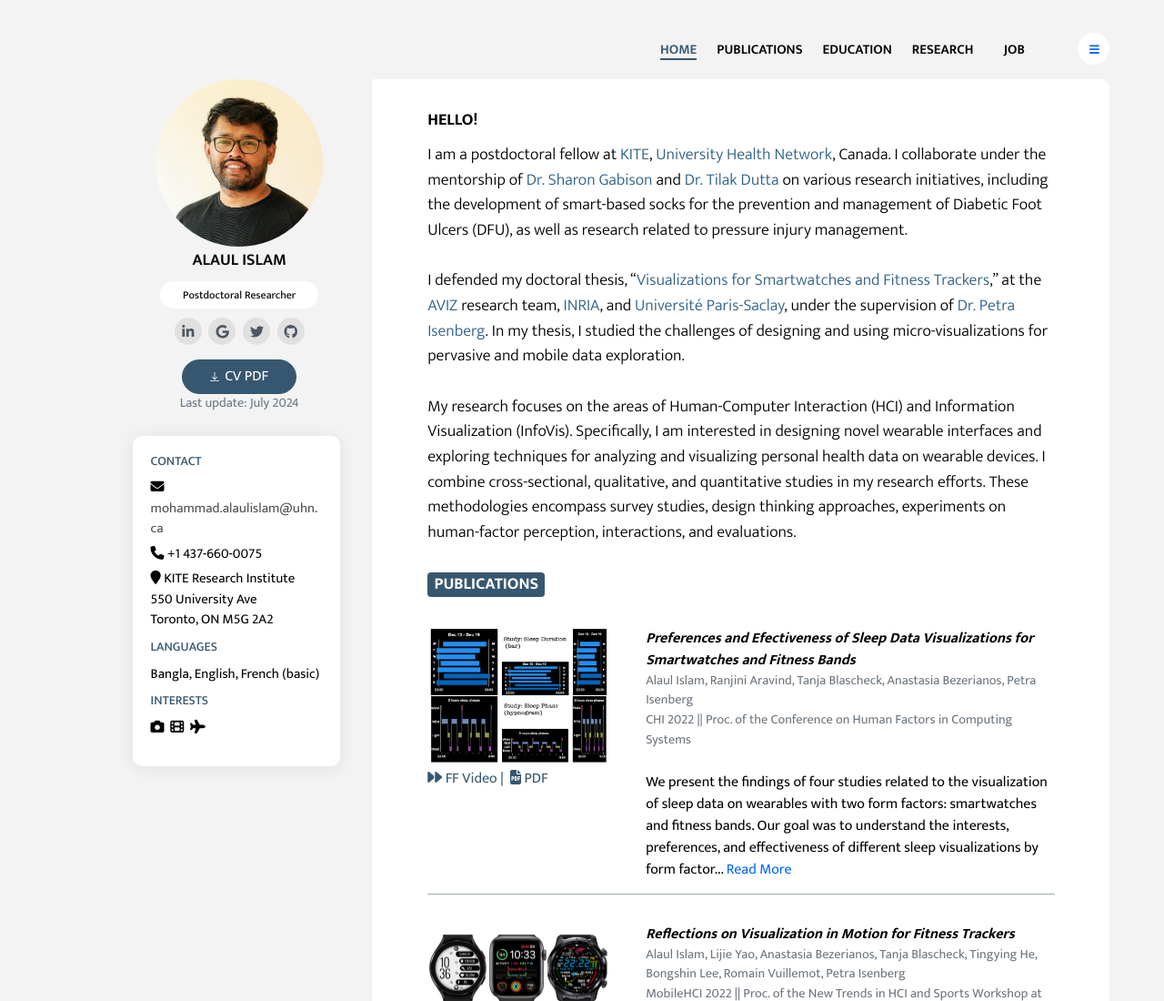
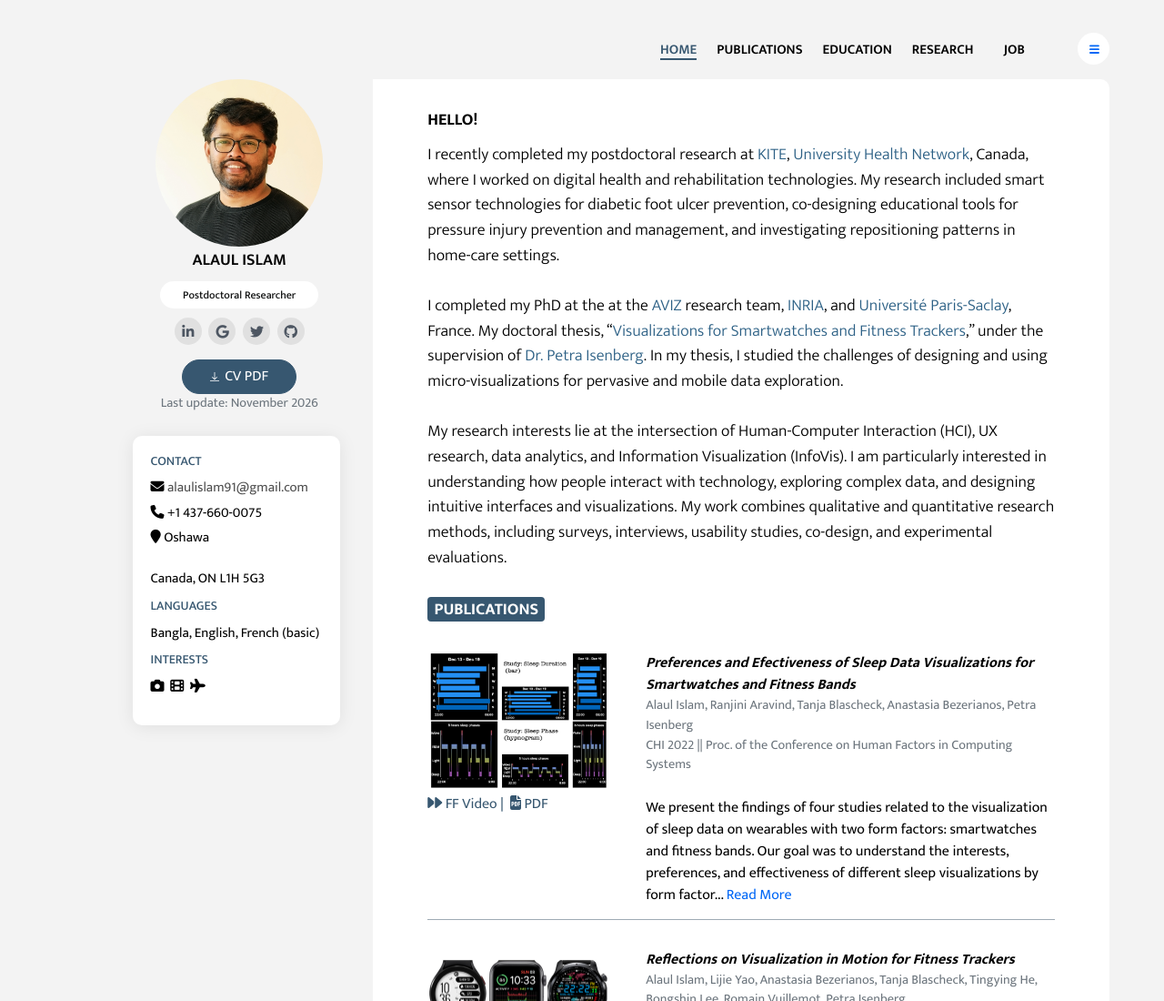
Before and after one commit to alaulislam/portfolio, a plain HTML site: page index.html in a window 1280 px wide. Shown: the top 1100 px of the page at 91% size. Drawn offline with Linux system fonts and the light colour scheme.

Commit message:
Revise CV link and update personal information
Updated CV link and contact information, revised introduction section.

```diff
--- a/index.html
+++ b/index.html
@@ -59,11 +59,11 @@
           </a>
       </nav>
         <div class="text-center">
-          <a href="CV/Mohammad_Alaul_Islam_CV.pdf" target="_blank">
+          <a href="CV/CV/Mohammad_Alaul_Islam_CV_R1Nov2026.pdf" target="_blank">
             <button class="btn btn-download-cv btn-primary rounded-pill">
               <img src="assets/images/download.svg" alt="download" class="btn-img">CV PDF</button>
           </a>
-          <figcaption class="figure-caption">Last update: July 2024</figcaption>
+          <figcaption class="figure-caption">Last update: November 2026</figcaption>
         </div>
        </div>
         </br>
@@ -74,8 +74,8 @@
               <p class="text-left">
                 <i class="fa fa-envelope" aria-hidden="true"></i>
                 <span class="content">
-                  <a href="mailto: mohammad.alaulislam@uhn.ca">
-                    <span style="color:#4e4e4e">mohammad.alaulislam@uhn.ca</span>
+                  <a href="mailto: alaulislam91@gmail.com">
+                    <span style="color:#4e4e4e">alaulislam91@gmail.com</span>
                   </a>
                 </span>
               </p>
@@ -85,7 +85,7 @@
               </p>
               <p class="text-left">
                 <i class="fa fa-map-marker" aria-hidden="true"></i>
-                <span class="content">KITE Research Institute <br> 550 University Ave <br> Toronto, ON M5G 2A2 </span>
+                <span class="content">Oshawa<br> <br> Canada, ON L1H 5G3 </span>
               </p>
             <div>
               <h5 class="widget-title card-title text-left">Languages</h5>
@@ -113,18 +113,17 @@
 ===========================================-->
         <section class="intro-section" id="home">
           <h2 class="section-title">Hello!</h2>
-         <p> I am a postdoctoral fellow at <a href="https://kite-uhn.com/" target="_blank"><span style="color: #2c6085;">KITE</span></a>,
-           <a href="https://www.uhn.ca/" target="_blank"><span style="color: #2c6085;">University Health Network</span></a>, Canada.
-           I collaborate under the mentorship of <a href="https://woundresearch.ca/" target="_blank"><span style="color: #2c6085;">Dr. Sharon Gabison</span></a>
-           and <a href="https://engineeringhealth.ca/" target="_blank"><span style="color: #2c6085;">Dr. Tilak Dutta</span></a>
-           on various research initiatives, including the development of smart-based socks for the prevention and management of Diabetic Foot Ulcers (DFU),
-           as well as research related to pressure injury management.</br></br> I defended my doctoral thesis,
-          “<a href="https://theses.hal.science/tel-04047471/" target="_blank"><span style="color: #2c6085;">Visualizations for Smartwatches and Fitness Trackers</span></a>,”
-            at the <a href="https://www.aviz.fr/" target="_blank"><span style="color: #2c6085;">AVIZ</span></a> research team, <a href="https://www.inria.fr/en" target="_blank"><span style="color: #2c6085;">INRIA</span></a>, and  <a href="https://www.universite-paris-saclay.fr/en" target="_blank"><span style="color: #2c6085;">Université Paris-Saclay</span></a>,
+         <p> I recently completed my postdoctoral research at <a href="https://kite-uhn.com/" target="_blank"><span style="color: #2c6085;">KITE</span></a>,
+           <a href="https://www.uhn.ca/" target="_blank"><span style="color: #2c6085;">University Health Network</span></a>,
+           Canada, where I worked on digital health and rehabilitation technologies.
+           My research included smart sensor technologies for diabetic foot ulcer prevention,
+           co-designing educational tools for pressure injury prevention and management,
+           and investigating repositioning patterns in home-care settings.
+          </br></br> I completed my PhD at the at the <a href="https://www.aviz.fr/" target="_blank"><span style="color: #2c6085;">AVIZ</span></a> research team, <a href="https://www.inria.fr/en" target="_blank"><span style="color: #2c6085;">INRIA</span></a>, and  <a href="https://www.universite-paris-saclay.fr/en" target="_blank"><span style="color: #2c6085;">Université Paris-Saclay</span></a>, France.
+          My doctoral thesis, “<a href="https://theses.hal.science/tel-04047471/" target="_blank"><span style="color: #2c6085;">Visualizations for Smartwatches and Fitness Trackers</span></a>,”
           under the supervision of <a href="https://petra.isenberg.cc/wiki/pmwiki.php" target="_blank"> <span style="color: #2c6085;">Dr. Petra Isenberg</span></a>.
           In my thesis, I studied the challenges of designing and using micro-visualizations for pervasive and mobile data exploration.</br></br>
-   My research focuses on the areas of Human-Computer Interaction (HCI) and Information Visualization (InfoVis). Specifically, I am interested in designing novel wearable interfaces and exploring techniques for analyzing and visualizing personal health data on wearable devices. I combine cross-sectional, qualitative, and quantitative studies in my research efforts. These methodologies encompass survey studies, design thinking approaches, experiments on human-factor perception, interactions, and evaluations.
-          <!-- <a href="#!" class="btn btn-primary btn-hire-me">HIRE ME</a> -->
+          My research interests lie at the intersection of Human-Computer Interaction (HCI), UX research, data analytics, and Information Visualization (InfoVis). I am particularly interested in understanding how people interact with technology, exploring complex data, and designing intuitive interfaces and visualizations. My work combines qualitative and quantitative research methods, including surveys, interviews, usability studies, co-design, and experimental evaluations.
         </section>
         <!--==========================================
              PUBLICATIONS
```
